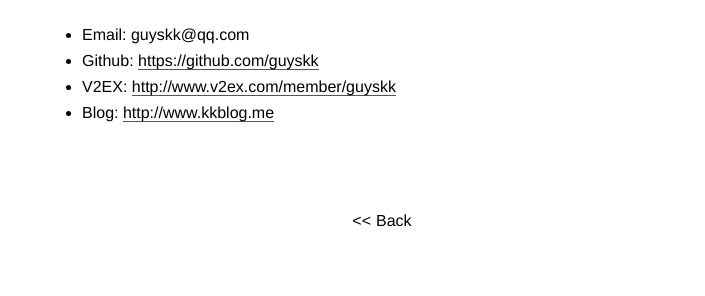
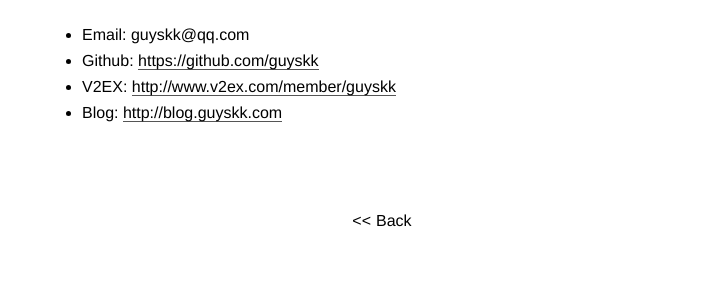
Before and after one commit to guyskk/guyskk.github.io, a Jekyll site: the page built from about.md, in a window 1280 px wide. Shown: the part 622-918 px from the top of the page, without its empty margins (258-963 px from the left). Built offline with Jekyll 4.4.1, drawn with Linux system fonts in a browser that asks for light colours; some of the changed lines change nothing that is shown.

Commit message:
update links to blog.guyskk.com

```diff
--- a/_config.yml
+++ b/_config.yml
@@ -1,6 +1,6 @@
 # Site Info
-title:              "KkBlog"
-description:        "KK(guyskk)的博客"
+title:              "Guyskk的博客"
+description:        "Guyskk的博客 | 聊技术，谈生活，分享我的作品"
 encoding:           "utf-8"
 
 # Author Info
--- a/about.md
+++ b/about.md
@@ -21,4 +21,4 @@
 - Email: guyskk@qq.com
 - Github: [https://github.com/guyskk](https://github.com/guyskk)
 - V2EX: [http://www.v2ex.com/member/guyskk](http://www.v2ex.com/member/guyskk)
-- Blog: [http://www.kkblog.me](http://www.kkblog.me)
+- Blog: [http://blog.guyskk.com](http://blog.guyskk.com)
```
